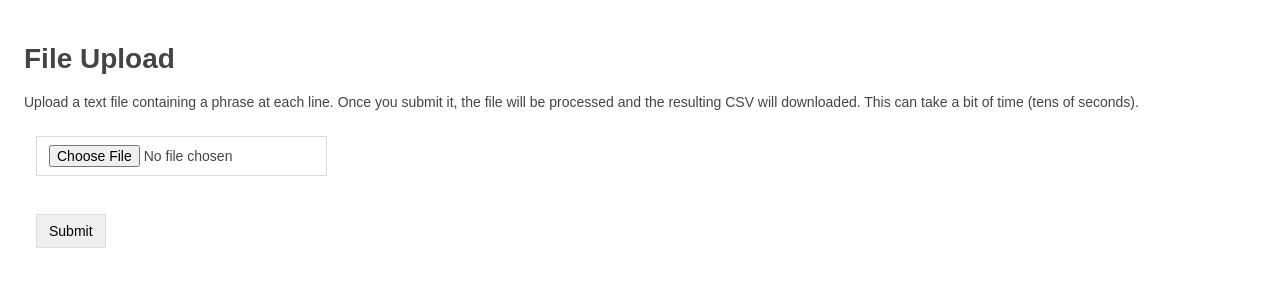
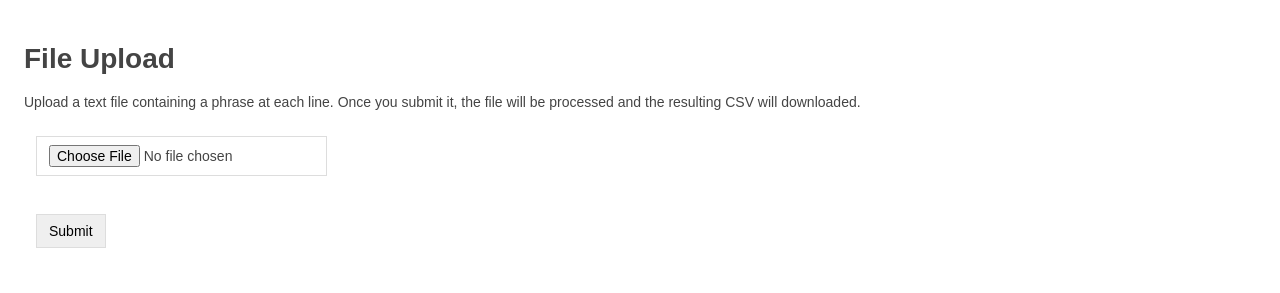
Before and after one commit to numediart/TIPAA-SSL, a plain HTML site: page html/prefill_from_phrases.html in a window 1280 px wide. Drawn offline with nearby package versions, Linux system fonts and the light colour scheme.

Commit message:
removed sentence from html

```diff
--- a/html/prefill_from_phrases.html
+++ b/html/prefill_from_phrases.html
@@ -47,7 +47,6 @@
   </script>
     <h1>File Upload</h1>
     Upload a text file containing a phrase at each line. Once you submit it, the file will be processed and the resulting CSV will downloaded.
-    This can take a bit of time (tens of seconds).
     <form method="POST" action="/prefill_from_phrases" enctype="multipart/form-data">
       <p><input type="file" name="file"></p>
       <p><input type="submit" value="Submit"></p>
```
